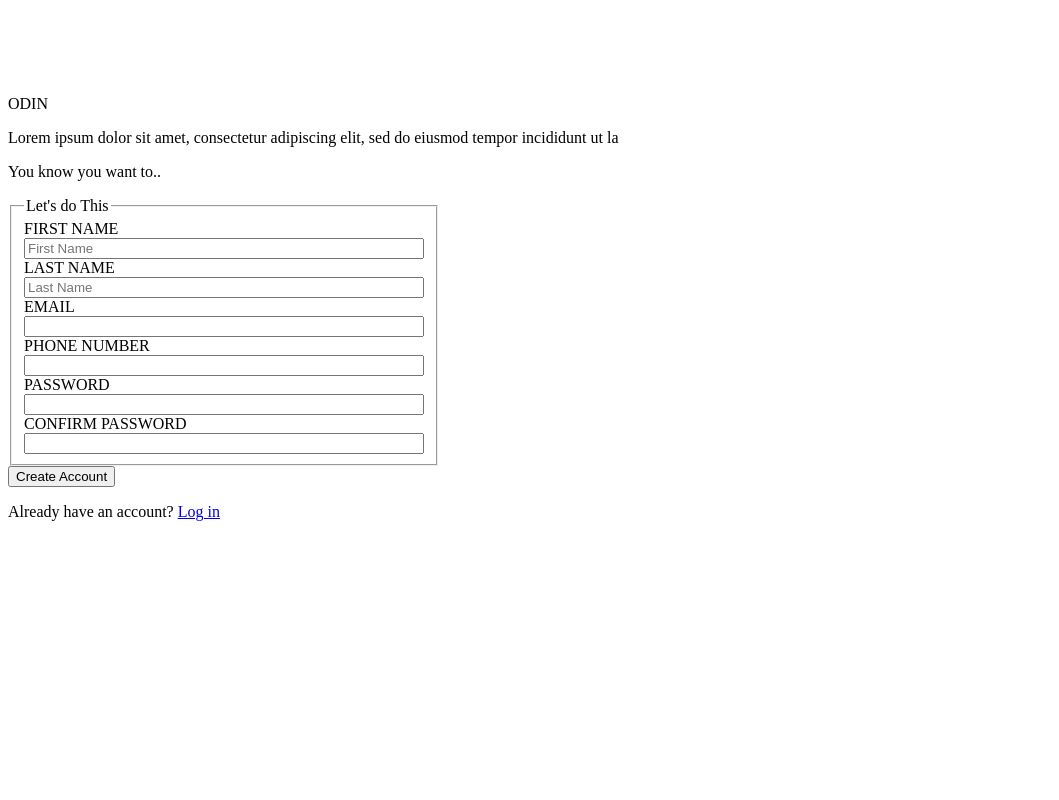
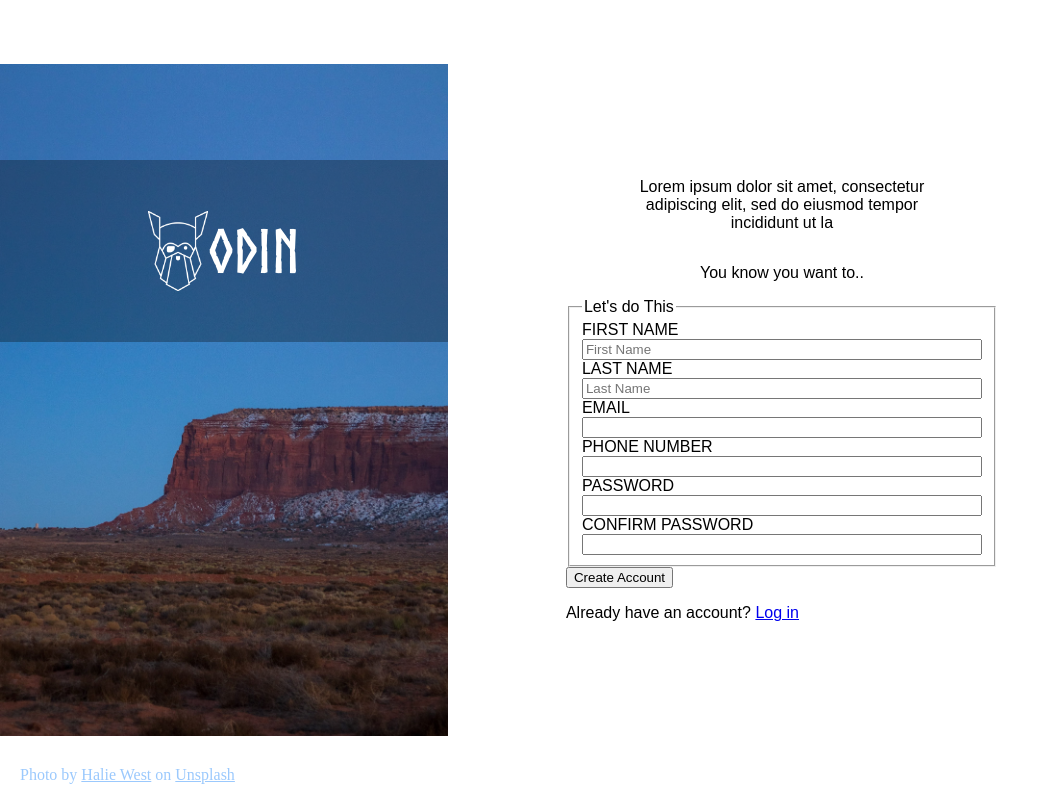
Before and after one commit to Icyblue-7/project-sign-up-form, a plain HTML site: page index.html in a window 1280 px wide. Shown: the whole page, without its empty margins (0-1059 px from the left). Drawn offline with Linux system fonts and the light colour scheme; a web font is replaced by a local one.

Commit message:
left background, logo and credit added

```diff
--- a/index.html
+++ b/index.html
@@ -9,15 +9,18 @@
 </head>
 <body>
     <div class="background">
-        <img src="./photo/odin-lined.png" alt="odin-logo">
-        <p class="logo-text">ODIN</p>
+
+        <div class="logo">
+            <img src="./photo/odin-lined.png" alt="odin-logo">
+            <p class="logo-text">ODIN</p>
+        </div>
+        <p>Photo by <a href="https://unsplash.com/@haliewestphoto?utm_source=unsplash&utm_medium=referral&utm_content=creditCopyText">Halie West</a> on <a href="https://unsplash.com/@haliewestphoto?utm_source=unsplash&utm_medium=referral&utm_content=creditCopyText">Unsplash</a>
+        </p>
     </div>
     <div class="form">
-        <header>
             <p>Lorem ipsum dolor sit amet, consectetur adipiscing elit, sed do  eiusmod tempor incididunt ut la </p>
 
             <p>You know you want to.. </p>
-        </header>
         <form action="example.com/path" method="post">
             <fieldset>
                 <legend>Let's do This</legend>
--- a/style.css
+++ b/style.css
@@ -1,11 +1,65 @@
+@import url('https://fonts.googleapis.com/css2?family=Signika+Negative&display=swap');
 
-
-img {
-    width: 50px;
+@font-face {
+    font-family: norse-bold;
+    src: url(./font/Norse-Bold.otf);
 }
 
 
 
+body {
+    display: flex;
+    align-items: center;
+    margin: 0;
+    padding: 0;
+}
+.background {
+    background:
+        url(./photo/halie-west-8O5RyCqgdBk-unsplash.jpg)
+        no-repeat
+        center center / 100%;
+    height: 100vh;
+    width: 35%;
+}
+.background > p {
+    position: absolute;
+    bottom: 0;
+    left: 20px;
+    color: rgb(155, 201, 253);
+}
+
+.background > p > a {
+    color: rgb(155, 201, 253);
+}
+.logo {
+    display: flex;
+    justify-content: center;
+    align-items: center;
+    font-size: 60px;
+    position: relative;
+    top: 20%;
+    background: rgba(0, 0, 0, 30%);
+    color: white;
+    width: 100%;
+    font-family: 'norse-bold', sans-serif;
+}
+
+.logo img {
+    width: 60px;
+}
+
+
+.form {
+    font-family: 'Signika Negative', sans-serif;
+    display: flex;
+    flex-direction: column;
+    align-items: center;
+    justify-content: center;
+}
+.form > p {
+    text-align: center;
+    width: 50%;
+}
 
 fieldset {
     display: flex;
```
Also changed, not shown: font/Norse-Bold.otf (added).
